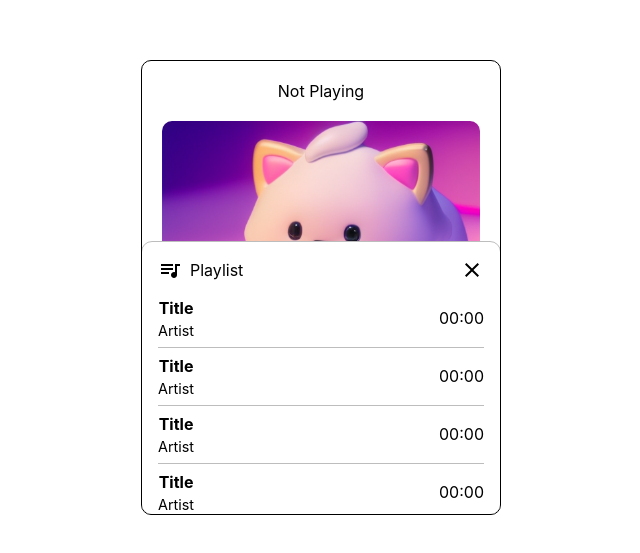
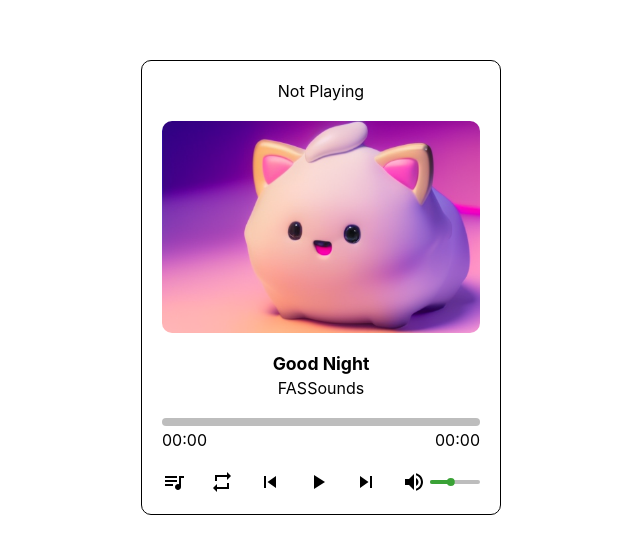
Before and after one commit to euNung24/fastcampus-front-30projects, a React (Create React App) app in the folder music-player/music-player/: page / in a window 1280 px wide. Shown: the part 113-666 px from the top of the page, without its empty margins (319-959 px from the left). Built offline with nearby package versions, Linux system fonts and the light colour scheme.

Commit message:
feat: music player - sortable 적용 및 곡 선택 구현

```diff
--- a/music-player/music-player/package.json
+++ b/music-player/music-player/package.json
@@ -5,6 +5,7 @@
   "dependencies": {
     "@emotion/react": "^11.11.3",
     "@emotion/styled": "^11.11.0",
+    "@eunung/sortable-list": "^1.0.7",
     "@mui/icons-material": "^5.15.4",
     "@mui/material": "^5.15.4",
     "@testing-library/jest-dom": "^5.17.0",
@@ -45,6 +46,7 @@
     ]
   },
   "devDependencies": {
-    "sass": "^1.69.7"
+    "sass": "^1.69.7",
+    "typescript-plugin-css-modules": "^5.0.2"
   }
 }
--- a/music-player/music-player/src/App.css
+++ b/music-player/music-player/src/App.css
@@ -101,6 +101,7 @@
   align-items: center;
   height: 48px;
   padding: 16px 16px 8px;
+  border-bottom: 1px solid #bdbdbd;
 }
 .music-player-wrapper .playlist .header div {
   display: flex;
@@ -115,21 +116,34 @@
   overflow: auto;
 }
 .music-player-wrapper .playlist ul li {
+  padding: 8px 0;
+  border-bottom: 1px solid #bdbdbd;
+  cursor: pointer;
+}
+.music-player-wrapper .playlist ul li .music-info {
   display: flex;
   justify-content: space-between;
   align-items: center;
-  padding: 8px 0;
-  border-bottom: 1px solid #bdbdbd;
 }
-.music-player-wrapper .playlist ul .info {
+.music-player-wrapper .playlist ul li .music-info.active {
+  color: #3aa236;
+}
+.music-player-wrapper .playlist ul li .music-info .music {
   display: flex;
   flex-direction: column;
+  align-items: flex-start;
 }
-.music-player-wrapper .playlist ul .info .title {
+.music-player-wrapper .playlist ul li .music-info .music .title {
   font-size: 1rem;
 }
-.music-player-wrapper .playlist ul .info .artist {
-  font-size: 0.9rem;
+.music-player-wrapper .playlist ul li .music-info .music .artist {
+  font-size: 0.8rem;
+}
+.music-player-wrapper .playlist .sortable-list .item:nth-last-child(2) {
+  border-bottom-color: transparent;
+}
+.music-player-wrapper .playlist .sortable-list .item:last-child {
+  padding: 0;
 }
 
 /*# sourceMappingURL=App.css.map */
--- a/music-player/music-player/src/App.scss
+++ b/music-player/music-player/src/App.scss
@@ -114,6 +114,7 @@
       align-items: center;
       height: 48px;
       padding: 16px 16px 8px;
+      border-bottom: 1px solid #bdbdbd;
 
       div {
         display: flex;
@@ -130,25 +131,42 @@
       overflow: auto;
 
       li {
+        padding: 8px 0;
+        border-bottom: 1px solid #bdbdbd;
+        cursor: pointer;
+
+        .music-info {
           display: flex;
           justify-content: space-between;
           align-items: center;
-        padding: 8px 0;
-        border-bottom: 1px solid #bdbdbd;
+
+          &.active {
+            color: #3aa236;
           }
 
-      .info {
+          .music {
             display: flex;
             flex-direction: column;
+            align-items: flex-start;
 
             .title {
               font-size: 1rem;
             }
+
             .artist {
-          font-size: 0.9rem;
+              font-size: 0.8rem;
             }
           }
         }
-
       }
     }
+    .sortable-list {
+      .item:nth-last-child(2) {
+        border-bottom-color: transparent;
+      }
+      .item:last-child {
+        padding: 0;
+      }
+    }
+  }
+}
--- a/music-player/music-player/src/components/MusicPlayer.tsx
+++ b/music-player/music-player/src/components/MusicPlayer.tsx
@@ -1,4 +1,4 @@
-import React, { useCallback, useReducer, useRef } from "react";
+import React, { useCallback, useReducer, useRef, useState } from "react";
 import MusicInfo from "./MusicInfo";
 import MusicPlayBar from "./MusicPlayBar";
 import MusicToolbar from "./MusicToolbar";
@@ -8,6 +8,7 @@ import PlayList from "./PlayList";
 const MusicPlayer = () => {
   const audioRef = useRef<HTMLAudioElement>(null);
   const volumeRef = useRef<HTMLDivElement>(null);
+  const [showPlayList, setShowPlayList] = useState(false);
   const [musicPlayerState, dispatch] = useReducer(
     reducer,
     initMusicPlayerState,
@@ -63,8 +64,16 @@ const MusicPlayer = () => {
         onPause={onPause}
         onResetPlay={onResetPlay}
         onChangeVolume={onChangeVolume}
+        setShowPlayList={setShowPlayList}
       />
-      <PlayList />
+      {showPlayList && (
+        <PlayList
+          dispatch={dispatch}
+          music={musicPlayerState.playList[musicPlayerState.currentIndex]}
+          playList={musicPlayerState.playList}
+          setShowPlayList={setShowPlayList}
+        />
+      )}
     </section>
   );
 };
--- a/music-player/music-player/src/components/MusicToolbar.tsx
+++ b/music-player/music-player/src/components/MusicToolbar.tsx
@@ -2,6 +2,7 @@ import React, {
   Dispatch,
   ForwardedRef,
   forwardRef,
+  SetStateAction,
   useCallback,
   useImperativeHandle,
   useRef,
@@ -26,6 +27,7 @@ type MusicToolbarProps = {
   onPause: () => void;
   onResetPlay: () => void;
   onChangeVolume: (volume: number) => void;
+  setShowPlayList: Dispatch<SetStateAction<boolean>>;
   state: MusicPlayerState;
   dispatch: Dispatch<MusicPlayerAction>;
 };
@@ -35,6 +37,7 @@ const MusicToolbar = (
     onPause,
     onResetPlay,
     onChangeVolume,
+    setShowPlayList,
     state,
     dispatch,
   }: MusicToolbarProps,
@@ -97,9 +100,13 @@ const MusicToolbar = (
     dispatch(changeMode());
   }, [dispatch]);
 
+  const onClickPlayList = useCallback(() => {
+    setShowPlayList(true);
+  }, [setShowPlayList]);
+
   return (
     <div className="music-tool">
-      <QueueMusicIcon />
+      <QueueMusicIcon onClick={onClickPlayList} />
       <PlayMode mode={state.mode} onClick={onChangeMode} />
       <SkipPreviousIcon onClick={onClickPrev} />
       {playing ? (
--- a/music-player/music-player/src/components/PlayList.tsx
+++ b/music-player/music-player/src/components/PlayList.tsx
@@ -1,7 +1,31 @@
-import React from "react";
+import React, { Dispatch, SetStateAction, useCallback } from "react";
 import QueueMusicIcon from "@mui/icons-material/QueueMusic";
 import ClearIcon from "@mui/icons-material/Clear";
-const PlayList = () => {
+import {
+  Music,
+  MusicPlayerAction,
+  // MusicPlayerState,
+  selectMusic,
+} from "../reducers/MusicPlayerReducer";
+import Sortable from "@eunung/sortable-list";
+import PlayListItem from "./PlayListItem";
+
+type PlayListProps = {
+  playList: Music[];
+  music: Music;
+  setShowPlayList: Dispatch<SetStateAction<boolean>>;
+  dispatch: Dispatch<MusicPlayerAction>;
+};
+const PlayList = ({
+  playList,
+  music,
+  setShowPlayList,
+  dispatch,
+}: PlayListProps) => {
+  const onClickPlayList = useCallback(() => {
+    setShowPlayList(false);
+  }, [setShowPlayList]);
+
   return (
     <div className="playlist">
       <div className="header">
@@ -15,73 +39,18 @@ const PlayList = () => {
             Playlist
           </span>
         </div>
-        <ClearIcon />
+        <ClearIcon onClick={onClickPlayList} />
       </div>
-      <ul>
-        <li>
-          <div className="info">
-            <span className="title">Title</span>
-            <span className="artist">Artist</span>
-          </div>
-          <time>00:00</time>
-        </li>
-        <li>
-          <div className="info">
-            <span className="title">Title</span>
-            <span className="artist">Artist</span>
-          </div>
-          <time>00:00</time>
-        </li>
-        <li>
-          <div className="info">
-            <span className="title">Title</span>
-            <span className="artist">Artist</span>
-          </div>
-          <time>00:00</time>
-        </li>
-        <li>
-          <div className="info">
-            <span className="title">Title</span>
-            <span className="artist">Artist</span>
-          </div>
-          <time>00:00</time>
-        </li>
-        <li>
-          <div className="info">
-            <span className="title">Title</span>
-            <span className="artist">Artist</span>
-          </div>
-          <time>00:00</time>
-        </li>
-        <li>
-          <div className="info">
-            <span className="title">Title</span>
-            <span className="artist">Artist</span>
-          </div>
-          <time>00:00</time>
-        </li>
-        <li>
-          <div className="info">
-            <span className="title">Title</span>
-            <span className="artist">Artist</span>
-          </div>
-          <time>00:00</time>
-        </li>
-        <li>
-          <div className="info">
-            <span className="title">Title</span>
-            <span className="artist">Artist</span>
-          </div>
-          <time>00:00</time>
-        </li>
-        <li>
-          <div className="info">
-            <span className="title">Title</span>
-            <span className="artist">Artist</span>
-          </div>
-          <time>00:00</time>
-        </li>
-      </ul>
+      <Sortable
+        list={playList}
+        keyAttr={"title"}
+        renderItemContent={(id, item) => (
+          <PlayListItem id={id} item={item} music={music} />
+        )}
+        onClick={(e, item, { index }) => {
+          dispatch(selectMusic(index));
+        }}
+      />
     </div>
   );
 };
--- /dev/null
+++ b/music-player/music-player/src/components/PlayListItem.tsx
@@ -0,0 +1,25 @@
+import React from "react";
+import { Music } from "../reducers/MusicPlayerReducer";
+
+type PlayListItemProps = {
+  id: number;
+  item: Music;
+  music: Music;
+};
+const PlayListItem = ({ id, item, music }: PlayListItemProps) => {
+  return (
+    <div
+      className={`music-info ${
+        music.artist + music.title === item.artist + item.title ? "active" : ""
+      }`}
+    >
+      <div className="music">
+        <span className="title">{item.title}</span>
+        <span className="artist">Artist{item.artist}</span>
+      </div>
+      <time>00:00</time>
+    </div>
+  );
+};
+
+export default PlayListItem;
--- a/music-player/music-player/src/reducers/MusicPlayerReducer.ts
+++ b/music-player/music-player/src/reducers/MusicPlayerReducer.ts
@@ -61,6 +61,7 @@ const PAUSE_MUSIC = "musicPlayer/PAUSE_MUSIC" as const;
 const PLAY_NEXT_MUSIC = "musicPlayer/PLAY_NEXT_MUSIC" as const;
 const PLAY_PREV_MUSIC = "musicPlayer/PLAY_PREV_MUSIC" as const;
 const CHANGE_MODE = "musicPlayer/CHANGE_MODE" as const;
+const SELECT_MUSIC = "musicPlayer/SELECT_MUSIC" as const;
 
 export const playMusic = () => ({
   type: PLAY_MUSIC,
@@ -75,9 +76,12 @@ export const playNextMusic = (isEnded: boolean = false) => ({
 export const playPrevMusic = () => ({
   type: PLAY_PREV_MUSIC,
 });
-
 export const changeMode = () => ({
   type: CHANGE_MODE,
+});
+export const selectMusic = (index: number) => ({
+  type: SELECT_MUSIC,
+  payload: { index },
 });
 
 export type MusicPlayerAction =
@@ -85,7 +89,8 @@ export type MusicPlayerAction =
   | ReturnType<typeof pauseMusic>
   | ReturnType<typeof playNextMusic>
   | ReturnType<typeof playPrevMusic>
-  | ReturnType<typeof changeMode>;
+  | ReturnType<typeof changeMode>
+  | ReturnType<typeof selectMusic>;
 
 const getRandomModeIdx = (crtIdx: number): number => {
   const randomIdx = Math.trunc(Math.random() * playList.length);
@@ -167,6 +172,12 @@ export default function reducer(
         mode: MODE[nextModeIdx] as ModeType,
       };
     }
+    case SELECT_MUSIC: {
+      return {
+        ...state,
+        currentIndex: action.payload.index,
+      };
+    }
     default:
       return {
         ...state,
```
Also changed, not shown: 2 other files (tests, documents, lock files or other folders). Lines whose indentation alone changed are shown as unchanged.
